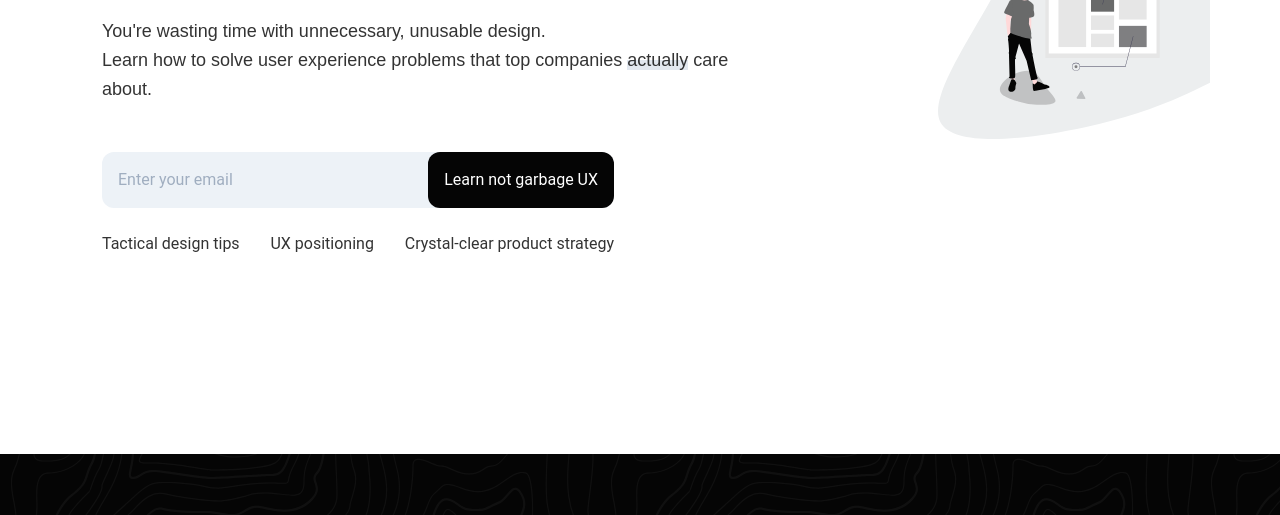
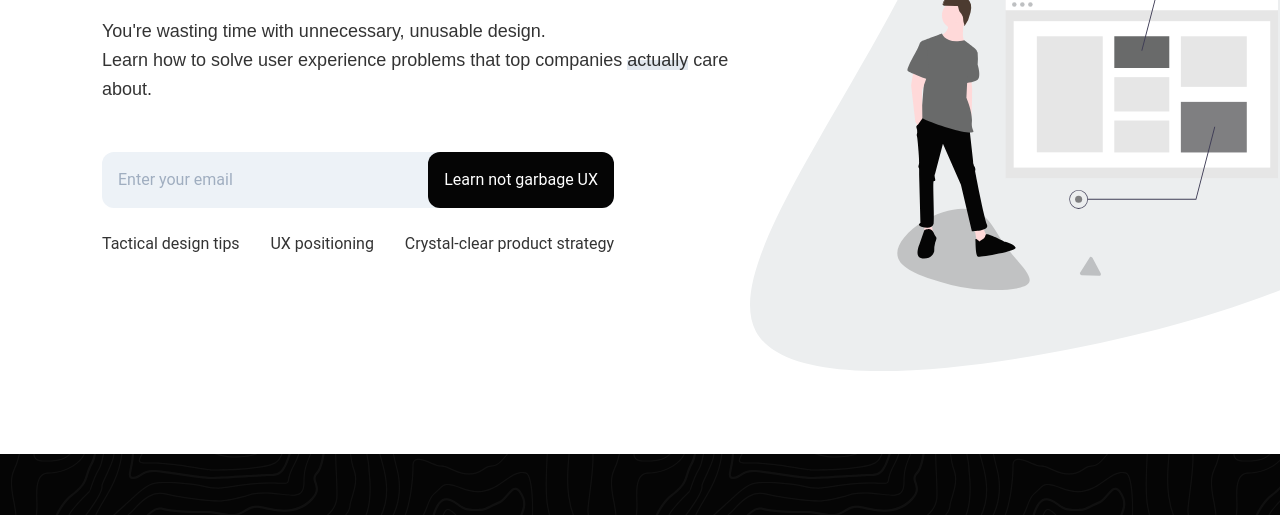
Before and after one commit to jake-hatfield/not-garbage-ux, a Gatsby site: page / in a window 1280 px wide. Shown: the part 413-928 px from the top of the page. Built offline with nearby package versions, Linux system fonts and the light colour scheme; Gatsby itself is replaced by a stand-in of ours; some packages are replaced by stand-ins of ours.

Commit message:
it's over frodo meme

```diff
--- a/src/components/header.js
+++ b/src/components/header.js
@@ -28,8 +28,8 @@ const header = ({
   return (
     <nav
       className={`${
-        isAnyActive ? `sticky` : ``
-      } top-0 py-4 md:py-6 w-full z-10 bg-white text-4xl`}
+        isAnyActive ? `` : ``
+      } py-4 md:py-6 w-full bg-white text-4xl`}
     >
       <div className="container w-full flex justify-between items-center">
         <div>
@@ -123,7 +123,7 @@ const header = ({
               About
             </Link>
             <button
-              className={`lg:inline-block lg:px-4 lg:py-3 lg:bg-white lg:border border-2 border-black-400 alt-border lg:hover:text-white lg:hover:bg-black-400 transition duration-300 focus:outline-none focus:shadow-outline`}
+              className={`lg:inline-block lg:px-4 lg:py-3 lg:bg-white lg:border border-2 border-black-400 relative z-20 alt-border lg:hover:text-white lg:hover:bg-black-400 transition duration-300 focus:outline-none focus:shadow-outline`}
               onClick={() => setDesignTipsOpen(!designTipsOpen)}
             >
               Design Tips
--- a/src/components/layout.js
+++ b/src/components/layout.js
@@ -1,4 +1,4 @@
-import React, { useState } from "react"
+import React, { useState, useEffect } from "react"
 import styled from "styled-components"
 import { useStaticQuery, graphql } from "gatsby"
 import { useSpring, config } from "react-spring"
@@ -16,6 +16,20 @@ const Layout = props => {
   if (navOpen || designTipsOpen) {
     isAnyActive = true
   }
+  // if (isAnyActive) {
+  //   document.body.style.overflow = "hidden"
+  // } else {
+  //   document.body.style.overflow = "scroll"
+  // }
+  useEffect(() => {
+    if (isAnyActive) {
+      console.log("its working")
+      document.body.style.overflowY = "hidden"
+      document.body.style.height = "100vh"
+      document.body.style.width = "100vw"
+    }
+    return () => (document.body.style.overflowY = "unset")
+  }, [isAnyActive])
   const navAnimation = useSpring({
     transform: navOpen ? `translate3d(0,0,0)` : `translate3d(100%,0,0)`,
     config: config.slow,
@@ -74,5 +88,6 @@ const Layout = props => {
 
 const Wrapper = styled.div`
   min-height: 100vh;
+  overflow-x: hidden;
 `
 export default Layout
--- a/src/pages/index.js
+++ b/src/pages/index.js
@@ -2,25 +2,25 @@ import React from "react"
 
 import Layout from "../components/layout"
 import SEO from "../components/seo"
-import { Link } from "gatsby"
 import Image from "../../content/assets/hero-image.svg"
 
-const IndexPage = ({ siteTitle }) => {
+const IndexPage = siteTitle => {
   return (
     <Layout title={siteTitle}>
       <SEO title="Home" keywords={[`blog`, `gatsby`, `javascript`, `react`]} />
-      <article className="mb-16 container overflow-x-hidden height-100 md:flex lg:flex-col lg:justify-center lg:items-start">
-        <header className="xl:max-w-2xl">
-          <div className="relative">
-            <Image className="mx-auto w-3/4 md:w-1/2 hero-image" />
+      <article className="height-100 mb-16 w-full md:flex lg:flex-col lg:justify-center lg:items-start">
+        <header className="container relative negative-z">
+          <section className="xl:max-w-2xl">
+            <div>
+              <Image className="hero-image" />
             </div>
             <h1 className="mt-8 lg:mt-0 text-3xl md:text-4xl lg:text-5xl text-black-400 font-black">
               Incredible design that doesn't solve a problem is{" "}
               <span className="emphasis">garbage UX</span>
             </h1>
             <h2 className="mt-8 text-lg lg:max-w-2xl leading-relaxed">
-            You're wasting time with unnecessary, unusable design. <br /> Learn
-            how to solve user experience problems that top companies{" "}
+              You're wasting time with unnecessary, unusable design. <br />{" "}
+              Learn how to solve user experience problems that top companies{" "}
               <span className="emphasis">actually</span> care about.
             </h2>
             <form action="" className="mt-12 md:max-w-lg md:relative">
@@ -44,6 +44,7 @@ const IndexPage = ({ siteTitle }) => {
                 Crystal-clear product strategy
               </h3>
             </aside>
+          </section>
         </header>
       </article>
     </Layout>
--- a/src/styles/app.css
+++ b/src/styles/app.css
@@ -1,6 +1,16 @@
 @tailwind base;
 @tailwind components;
 @tailwind utilities;
+
+html {
+  overflow-x: hidden;
+}
+
+/* body {
+  overflow-y: hidden;
+  height: 100vh;
+  width: 100vw;
+} */
 
 .header-font {
   font-family: Raleway;
@@ -259,15 +269,63 @@
   border-radius: 0.75rem;
 }
 
+@media only screen and (max-width: 1280px) {
+  .hero-image {
+    display: hidden;
+  }
+}
+
+@media only screen and (max-width: 1280px) {
+  .hero-image {
+    position: absolute;
+    top: -200px;
+    right: -340px;
+    left: auto;
+    bottom: auto;
+    width: 200px;
+    z-index: 0;
+  }
+}
+
 @media only screen and (min-width: 1280px) {
   .hero-image {
     position: absolute;
-    top: 0px;
-    right: -500px;
-    max-width: 600px;
-    z-index: -1;
+    top: -200px;
+    right: -340px;
+    left: auto;
+    bottom: auto;
+    width: 800px;
+    z-index: 2;
   }
 }
+
+.negative-z {
+  z-index: -1;
+}
+
+/* @media only screen and (min-width: 1800px) and (max-width: 2200px) {
+  .hero-image {
+    position: absolute;
+    top: -100px;
+    right: -125px;
+    left: auto;
+    bottom: auto;
+    width: 800px;
+    z-index: 2;
+  }
+}
+
+@media only screen and (min-width: 2200px) {
+  .hero-image {
+    position: absolute;
+    top: -100px;
+    right: -80px;
+    left: auto;
+    bottom: auto;
+    width: 800px;
+    z-index: 2;
+  }
+} */
 
 .textured-bg {
   background-color: #050505;
```
Lines whose indentation alone changed are shown as unchanged.
